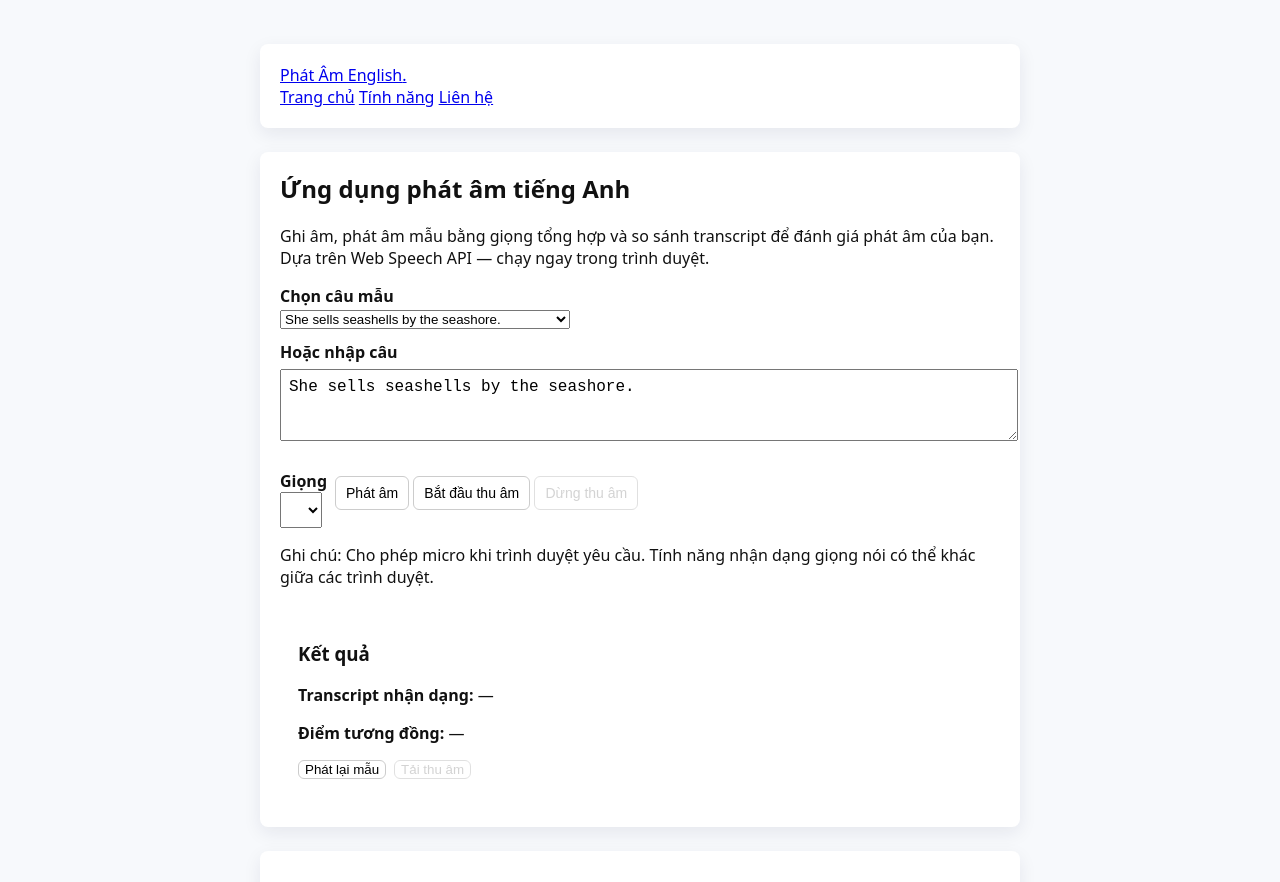
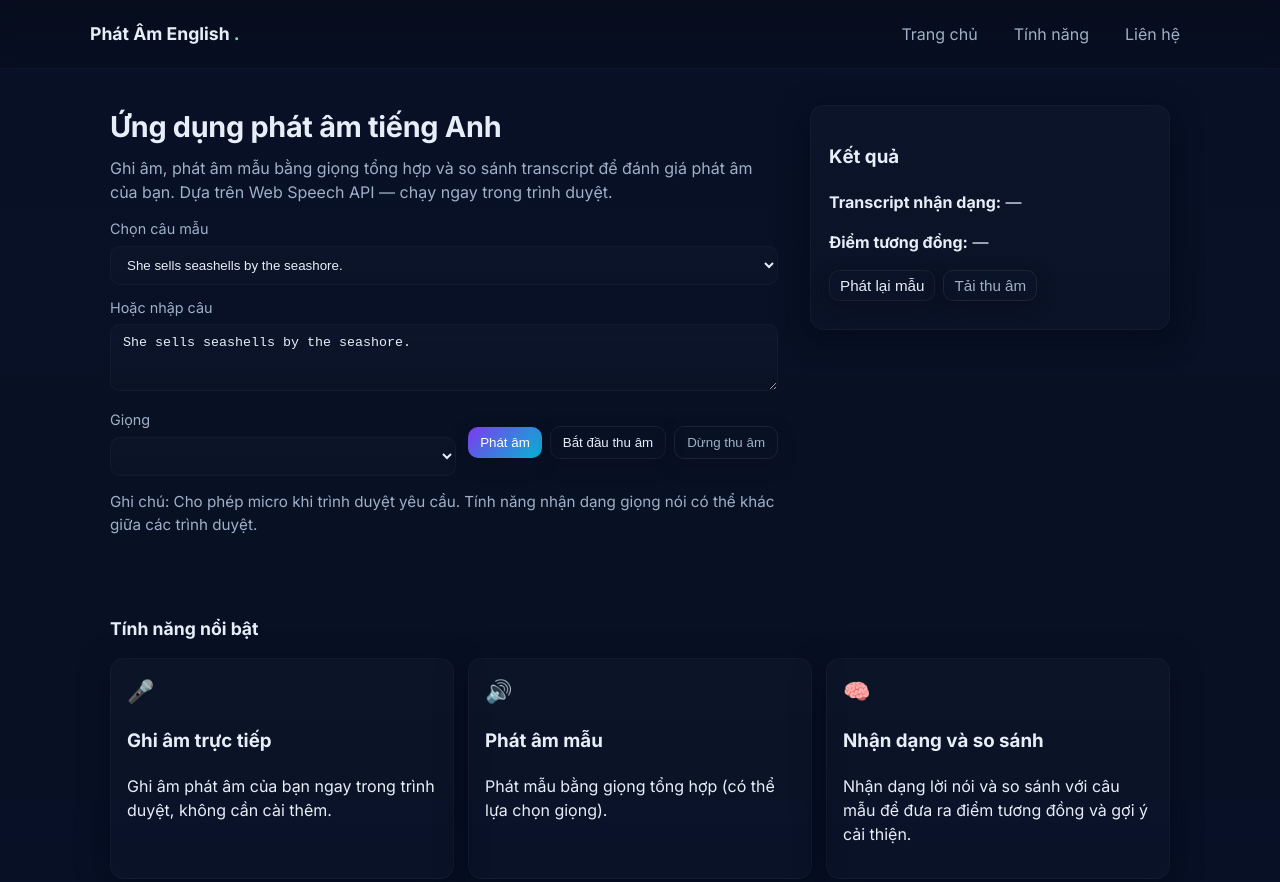
Before and after one commit to OhNoMyKing-Code/English, a plain HTML site: page index.html in a window 1280 px wide. Shown: the top 882 px of the page. Drawn offline with Linux system fonts and the light colour scheme.

Commit message:
Update styles.css

```diff
--- a/styles.css
+++ b/styles.css
@@ -1,12 +1,153 @@
-/* styles.css */
-body { font-family: system-ui, -apple-system, "Segoe UI", Roboto, "Helvetica Neue", Arial; background:#f7f9fc; color:#111; margin:0; padding:20px; }
-.container { max-width:720px; margin:24px auto; background:#fff; padding:20px; border-radius:8px; box-shadow:0 6px 18px rgba(20,30,60,0.08); }
-h1 { margin-top:0; }
-label { display:block; margin-top:12px; font-weight:600; }
-textarea { width:100%; padding:8px; font-size:16px; margin-top:6px; }
-.controls { display:flex; gap:8px; align-items:center; margin-top:12px; flex-wrap:wrap; }
-.controls select, .controls button { padding:8px 10px; font-size:14px; }
-.results { background:#eef6ff; padding:12px; border-radius:6px; margin-top:16px; }
-footer { margin-top:12px; color:#666; }
-button { cursor:pointer; border:1px solid #ccc; background:#fff; border-radius:6px; }
-button:disabled { opacity:0.6; cursor:not-allowed; }
+:root{
+  --bg: #0f1724;
+  --surface: #0b1020;
+  --card: #0f1728;
+  --text: #e6eef8;
+  --muted: #9fb0c8;
+  --primary: #6ee7b7;
+  --accent-start: #7c3aed;
+  --accent-end: #06b6d4;
+
+  --container: 1100px;
+  --radius: 12px;
+  --glass: rgba(255,255,255,0.03);
+  --glass-2: rgba(255,255,255,0.02);
+}
+
+*{box-sizing:border-box}
+html,body{height:100%}
+body{
+  margin:0;
+  font-family: "Inter", system-ui, -apple-system, "Segoe UI", Roboto, "Helvetica Neue", Arial;
+  background: linear-gradient(180deg, #071026 0%, #081124 60%);
+  color:var(--text);
+  -webkit-font-smoothing:antialiased;
+  -moz-osx-font-smoothing:grayscale;
+  line-height:1.5;
+}
+
+/* layout */
+.container{
+  max-width:var(--container);
+  margin:0 auto;
+  padding:0 20px;
+}
+
+/* NAV */
+.nav{
+  position:sticky;
+  top:0;
+  z-index:30;
+  backdrop-filter: blur(6px);
+  background: linear-gradient(180deg, rgba(6,8,12,0.35), rgba(6,8,12,0.15));
+  border-bottom:1px solid rgba(255,255,255,0.03);
+}
+.nav-inner{
+  display:flex;
+  align-items:center;
+  justify-content:space-between;
+  gap:20px;
+  padding:14px 0;
+}
+.brand{
+  font-weight:700;
+  color:var(--text);
+  text-decoration:none;
+  font-size:1.1rem;
+}
+.brand .accent{color:var(--primary); margin-left:4px}
+.nav-links{display:flex;gap:16px;align-items:center}
+.nav-links a{color:var(--muted); text-decoration:none; padding:8px 10px; border-radius:8px}
+.nav-links a:hover{color:var(--text); background:var(--glass-2)}
+
+/* HERO */
+.hero{padding:36px 0}
+.hero-inner{
+  display:flex;
+  gap:32px;
+  align-items:flex-start;
+  justify-content:space-between;
+  flex-wrap:wrap;
+}
+.hero-text{flex:1 1 520px;min-width:280px}
+.hero-text h1{font-size:1.8rem; margin:0 0 8px; letter-spacing:-0.01em}
+.lead{color:var(--muted); margin:0 0 14px}
+
+/* forms */
+.form-group{margin-bottom:12px}
+label{display:block; font-size:0.9rem; margin-bottom:6px; color:var(--muted)}
+select.full, textarea.full, .voice-select{
+  width:100%;
+  padding:10px 12px;
+  border-radius:10px;
+  background:linear-gradient(180deg, rgba(255,255,255,0.02), rgba(255,255,255,0.01));
+  border:1px solid rgba(255,255,255,0.03);
+  color:var(--text);
+  resize:vertical;
+}
+
+/* controls */
+.controls{display:flex; gap:12px; align-items:center; flex-wrap:wrap; margin-top:8px}
+.control-group{min-width:180px; flex:1 1 220px}
+.control-buttons{display:flex; gap:8px; align-items:center; flex-wrap:wrap}
+
+/* buttons */
+.btn{
+  background: linear-gradient(135deg,var(--accent-start), var(--accent-end));
+  color:white;
+  padding:8px 12px;
+  border-radius:10px;
+  text-decoration:none;
+  border:0;
+  cursor:pointer;
+  box-shadow: 0 6px 18px rgba(12,10,30,0.45);
+}
+.btn-ghost{
+  background:transparent;
+  border:1px solid rgba(255,255,255,0.06);
+  color:var(--text);
+}
+.btn-outline{
+  background:transparent;
+  border:1px solid rgba(255,255,255,0.08);
+  color:var(--muted);
+}
+
+/* demo card */
+.hero-demo{flex:0 0 360px; min-width:260px}
+.card{
+  background: linear-gradient(180deg, rgba(255,255,255,0.02), rgba(255,255,255,0.01));
+  padding:16px;
+  border-radius:14px;
+  border:1px solid rgba(255,255,255,0.03);
+  box-shadow: 0 8px 30px rgba(2,6,23,0.6);
+}
+.small-cta .btn{padding:6px 10px; font-size:0.95rem}
+
+/* features */
+.section-title{color:var(--text); margin:28px 0 16px; font-size:1.1rem}
+.features-grid{display:grid;grid-template-columns:repeat(3,1fr);gap:14px}
+.card .card-icon{font-size:22px; margin-bottom:8px}
+
+/* CTA band */
+.cta-band{margin:28px 0; padding:14px 0; background: linear-gradient(90deg, rgba(12,10,30,0.4), rgba(12,18,36,0.2)); border-radius:12px; border:1px solid rgba(255,255,255,0.03)}
+.cta-inner{display:flex;gap:20px;align-items:center;justify-content:space-between;flex-wrap:wrap;padding:10px 0}
+
+/* footer */
+.footer{padding:16px 0;color:var(--muted);border-top:1px solid rgba(255,255,255,0.02)}
+.footer-inner{display:flex;justify-content:space-between;align-items:center;gap:10px;flex-wrap:wrap}
+
+/* small helper */
+.muted{color:var(--muted); font-size:0.95rem}
+
+/* responsiveness */
+@media (max-width:900px){
+  .features-grid{grid-template-columns:repeat(2,1fr)}
+}
+@media (max-width:680px){
+  .hero-inner{gap:16px}
+  .hero{padding:18px 0}
+  .hero-text h1{font-size:1.3rem}
+  .features-grid{grid-template-columns:1fr}
+  .hero-demo{flex:1 1 100%}
+}
```
